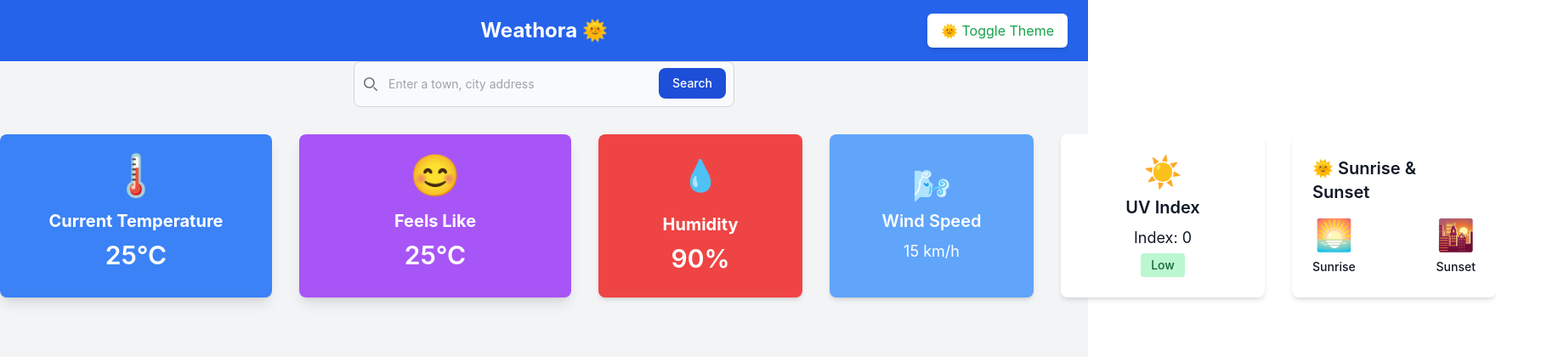
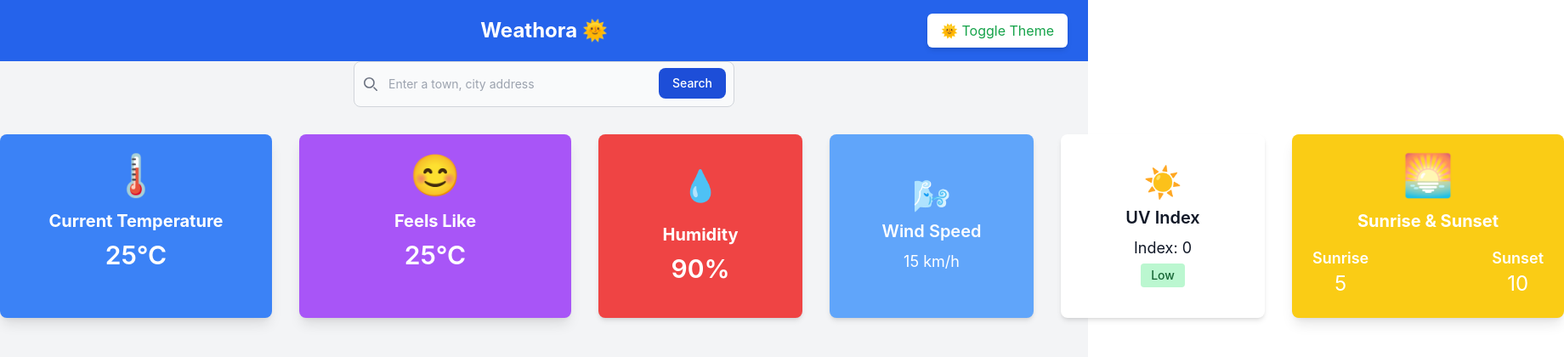
Before and after one commit to AaqilSh/weather-app-react, a React (Create React App) app: page / in a window 1280 px wide. Shown: the top 420 px of the page at 85% size, 1840 px wide, since content can reach past the window. Built offline with nearby package versions, Linux system fonts and the light colour scheme; a web font is replaced by a local one.

Commit message:
Modified SunriseSunset Card

```diff
--- a/src/App.js
+++ b/src/App.js
@@ -22,7 +22,7 @@ function App() {
             <HumidityCard humidity={90} />
             <WindSpeedCard windSpeed={15} />
             <UVIndexCard uvIndex={0} />
-            <SunriseSunsetCard />
+            <SunriseSunsetCard sunrise={5} sunset={10} />
           </div>
         </div>{" "}
       </div>
--- a/src/components/SunriseSunsetCard.jsx
+++ b/src/components/SunriseSunsetCard.jsx
@@ -2,18 +2,17 @@ import React from "react";
 
 const SunriseSunsetCard = ({ sunrise, sunset }) => {
   return (
-    <div className="w-60 bg-white dark:bg-gray-800 shadow-md rounded-lg p-6 flex flex-col items-center justify-center text-gray-900 dark:text-gray-100 transition-all duration-500">
-      <div className="text-xl font-semibold mb-4">🌞 Sunrise & Sunset</div>
-      <div className="flex justify-between w-full text-center">
+	<div className="bg-yellow-400 text-white p-6 rounded-lg shadow-lg flex flex-col items-center w-80">
+	<div className="text-5xl">🌅</div>
+	<h2 className="text-xl font-bold mt-4">Sunrise & Sunset</h2>
+	<div className="flex justify-between items-center w-full mt-4">
 	  <div className="flex flex-col items-center">
-          <div className="text-4xl mb-2">🌅</div>
-          <p className="text-sm font-medium">Sunrise</p>
-          <p className="text-lg">{sunrise}</p>
+		<p className="text-lg font-semibold">Sunrise</p>
+		<p className="text-2xl">{sunrise}</p>
 	  </div>
 	  <div className="flex flex-col items-center">
-          <div className="text-4xl mb-2">🌇</div>
-          <p className="text-sm font-medium">Sunset</p>
-          <p className="text-lg">{sunset}</p>
+		<p className="text-lg font-semibold">Sunset</p>
+		<p className="text-2xl">{sunset}</p>
 	  </div>
 	</div>
   </div>
```
Lines whose indentation alone changed are shown as unchanged.
